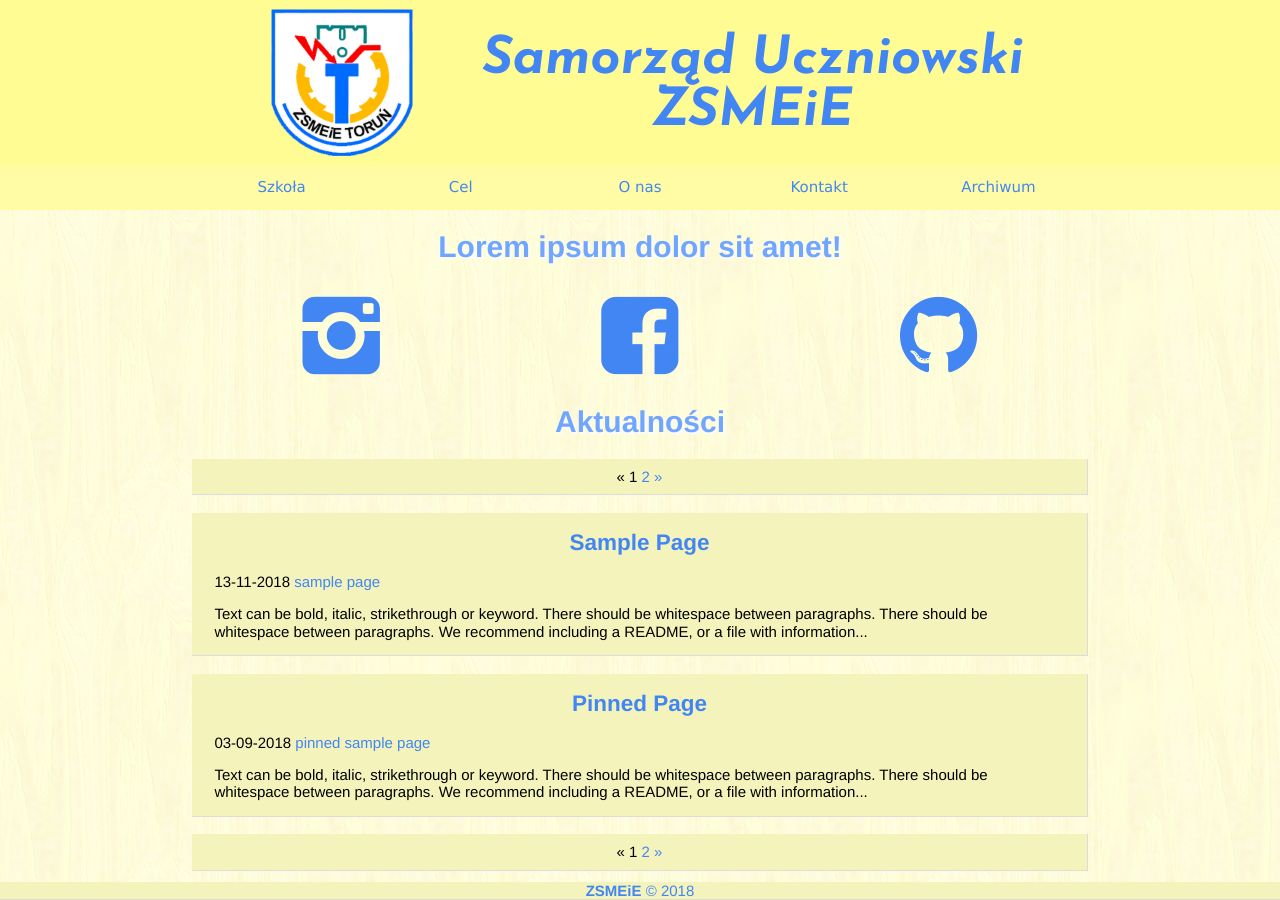
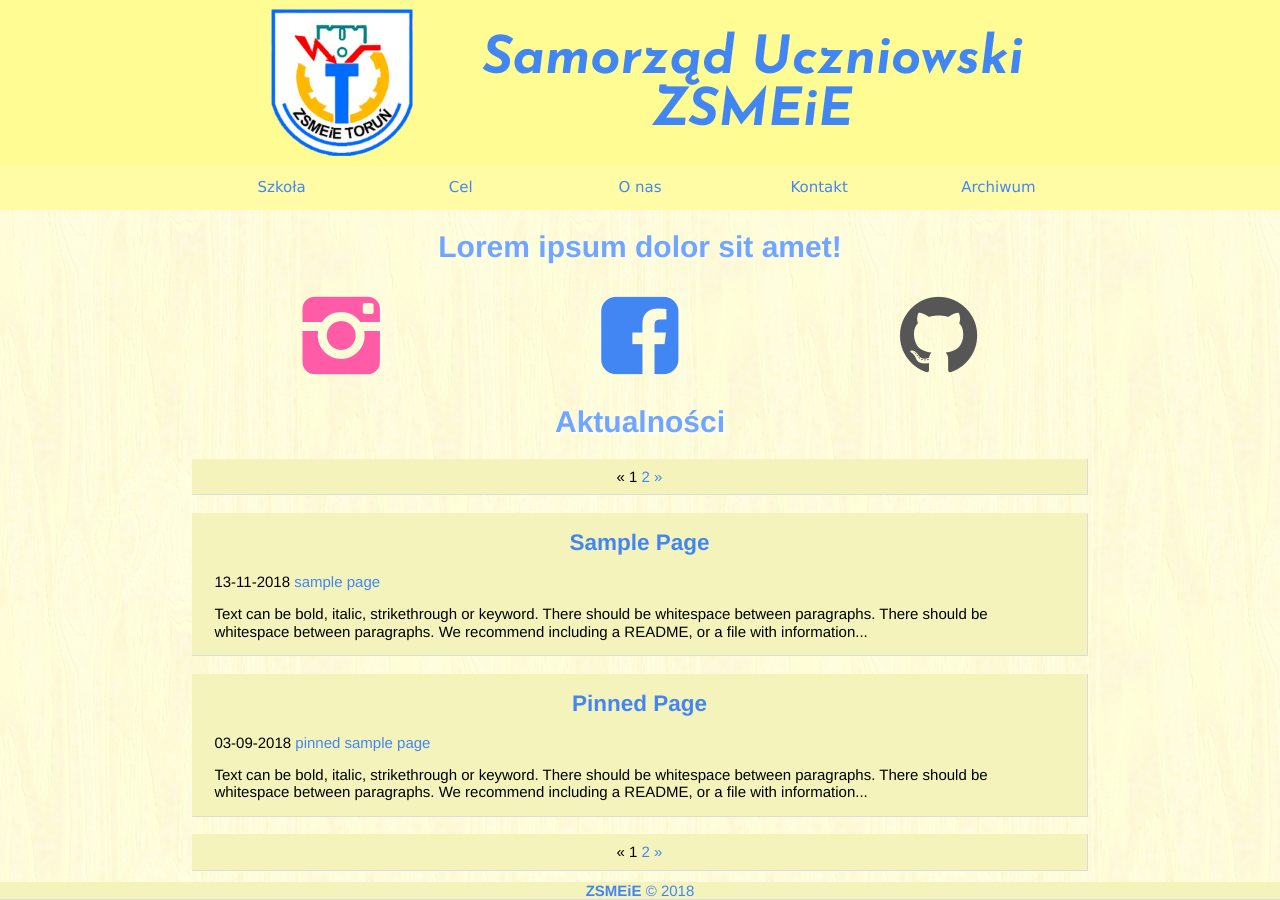
Before and after one commit to ZSMEiE/SU, a Jekyll site: the page built from index.html, in a window 1280 px wide. Built offline with Jekyll 4.4.1, drawn with Linux system fonts in a browser that asks for light colours; the list of posts is cut into pages by our own code.

Commit message:
Changed socials

```diff
--- a/_sass/base.scss
+++ b/_sass/base.scss
@@ -115,6 +115,11 @@ article > h2
 	color: $gh;
 }
 
+.fb
+{
+	color: $fb;
+}
+
 .social i
 {
 	font-size: 6em;
--- a/_sass/colors.scss
+++ b/_sass/colors.scss
@@ -9,5 +9,6 @@ $navbg: #fffca5;
 $block-border: Gainsboro;
 $lite-gray: #fbfbfb;
 $white: #ffffff;
-$in: #181919;
+$in: #ff5ba7;
 $gh: #565656;
+$fb: #4286f4;
--- a/index.html
+++ b/index.html
@@ -5,9 +5,9 @@ layout: default
 <h1 class="welcome"> Lorem ipsum dolor sit amet! </h1>
 
 <nav class="socials">
-	<div class="social in"><a href="{{ "/" | absolute_url }}"><i class="demo-icon icon-instagram"></i></a></div>
-	<div class="social"><a href="{{ "/" | absolute_url }}"><i class="demo-icon icon-facebook-squared"></i></a></div>
-	<div class="social gh"><a href="{{ "/" | absolute_url }}"><i class="demo-icon icon-github-circled"></i></a></div>
+	<div class="social"><a href="{{ "/" | absolute_url }}"><i class="demo-icon icon-instagram in"></i></a></div>
+	<div class="social"><a href="{{ "/" | absolute_url }}"><i class="demo-icon icon-facebook-squared fb"></i></a></div>
+	<div class="social"><a href="{{ "/" | absolute_url }}"><i class="demo-icon icon-github-circled gh"></i></a></div>
 </nav>
 
 <h1 class="welcome"> Aktualności </h1>
```
